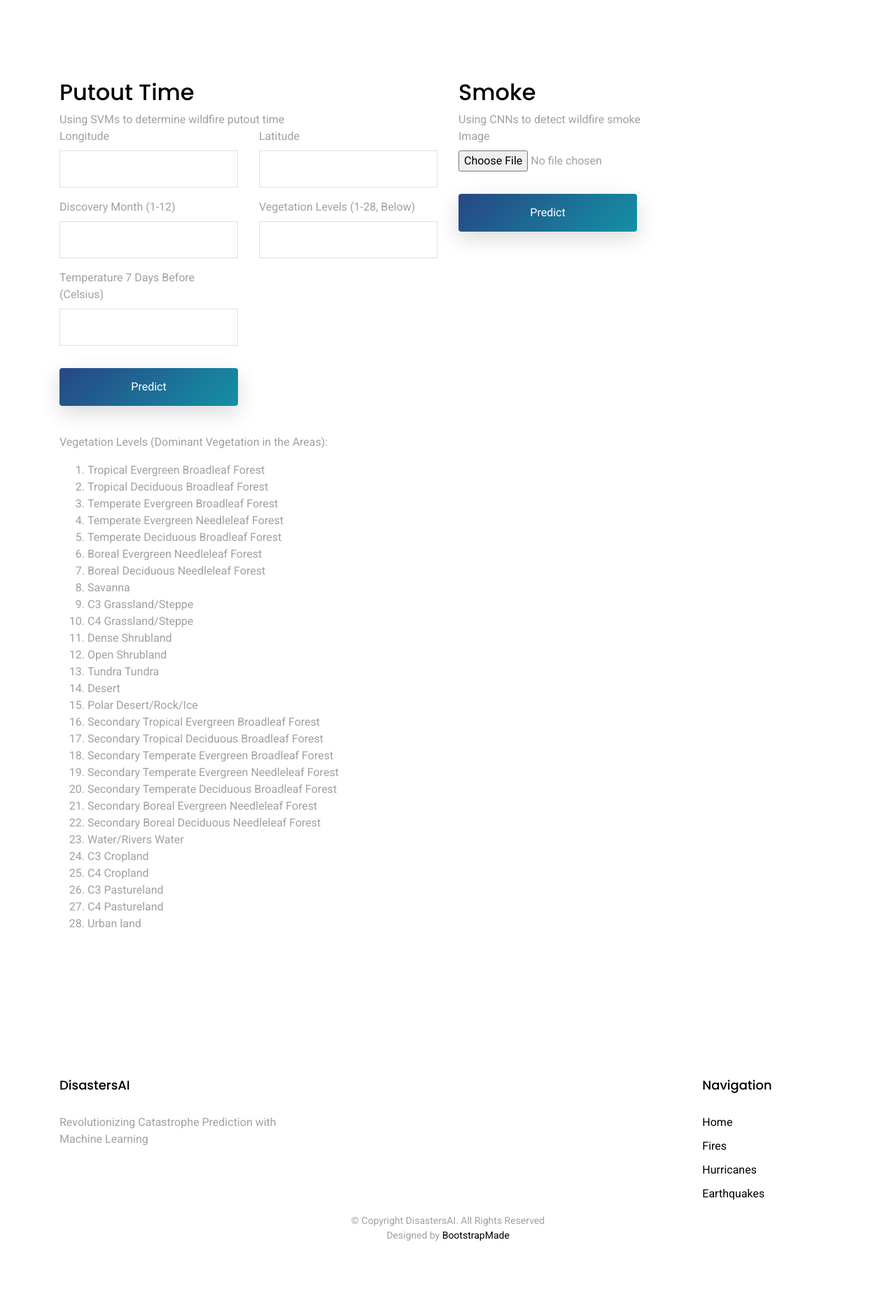
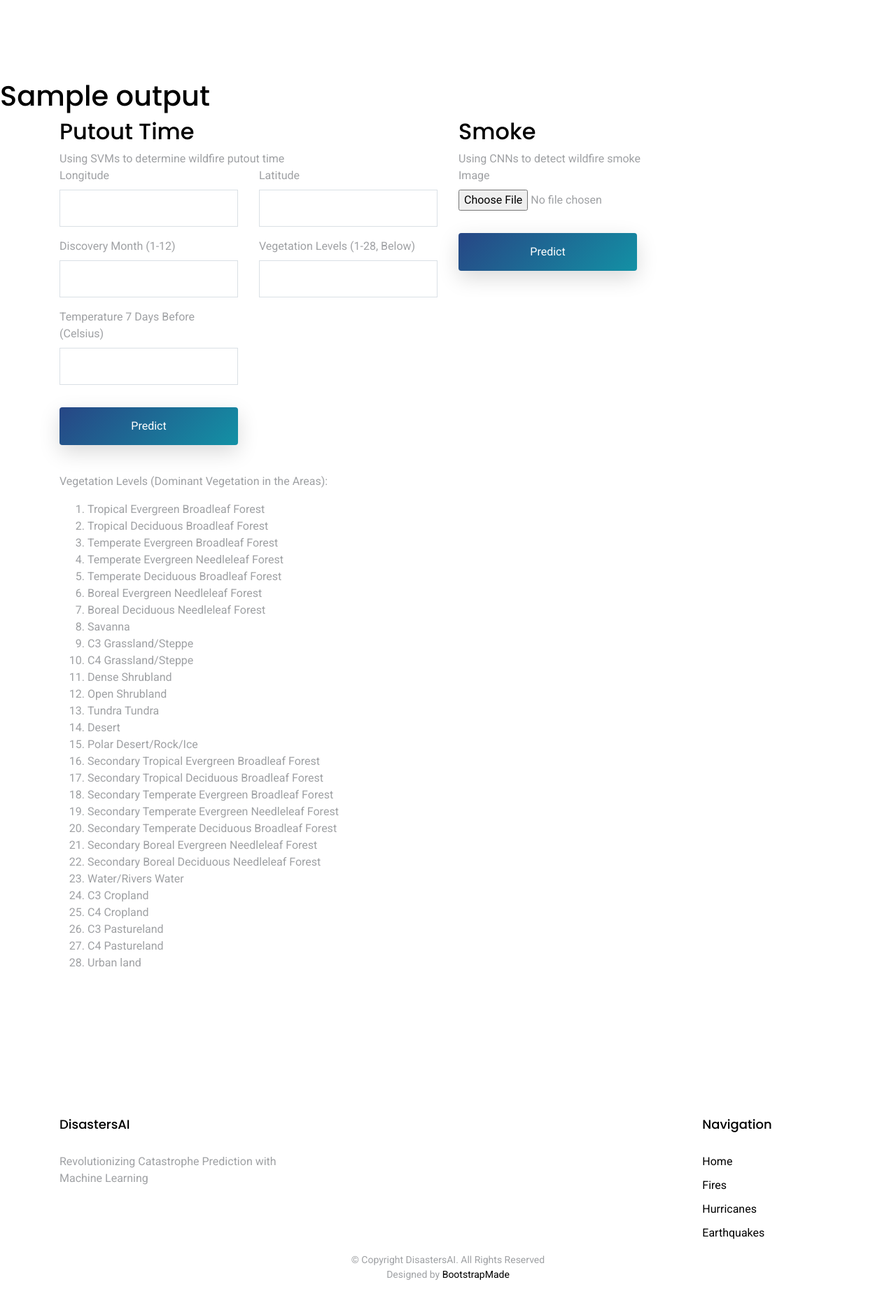
Before and after one commit to TeamDeltaHacks/DisastersAI, a Flask app: template templates/fires.html in a window 1280 px wide. Shown: the part 479-2351 px from the top of the page at 70% size. Before the commit the page ends 2252 px from the top, so only its background shows below. Run offline with Flask 2, Linux system fonts and the light colour scheme; the template is opened without the code that fills it: most values are stand-ins (such as "Sample title", 1, 10 or a date in 2020); some libraries are stand-ins or nearby versions.

Commit message:
Add files via upload

```diff
--- a/templates/earthquakes.html
+++ b/templates/earthquakes.html
@@ -24,7 +24,7 @@
   <link href="./static/assets/vendor/owl.carousel/assets/owl.carousel.min.css" rel="stylesheet">
 
   <!-- Template Main CSS File -->
-  <link href="./static/assets/css/style.css?v=2" rel="stylesheet">
+  <link href="./static/assets/css/style.css?v=5" rel="stylesheet">
 
   <!-- =======================================================
   * Template Name: SoftLand - v2.2.0
@@ -115,6 +115,9 @@
     </section>
 
     <section class="section">
+	  {% if output != "" %}
+	    <h1 class="output">{{output}}</h1>
+	  {% endif %}
       <div class="container">
 		<div class="row">
 		  <style>
--- a/templates/fires.html
+++ b/templates/fires.html
@@ -24,7 +24,7 @@
   <link href="./static/assets/vendor/owl.carousel/assets/owl.carousel.min.css" rel="stylesheet">
 
   <!-- Template Main CSS File -->
-  <link href="./static/assets/css/style.css?v=2" rel="stylesheet">
+  <link href="./static/assets/css/style.css?v=5" rel="stylesheet">
 
   <!-- =======================================================
   * Template Name: SoftLand - v2.2.0
@@ -115,6 +115,9 @@
     </section>
 
     <section class="section">
+	  {% if output != "" %}
+	    <h1 class="output">{{output}}</h1>
+	  {% endif %}
       <div class="container">
 		<div class="row">
 		  <style>
--- a/templates/hurricanes.html
+++ b/templates/hurricanes.html
@@ -24,7 +24,7 @@
   <link href="./static/assets/vendor/owl.carousel/assets/owl.carousel.min.css" rel="stylesheet">
 
   <!-- Template Main CSS File -->
-  <link href="./static/assets/css/style.css?v=2" rel="stylesheet">
+  <link href="./static/assets/css/style.css?v=5" rel="stylesheet">
 
   <!-- =======================================================
   * Template Name: SoftLand - v2.2.0
@@ -115,6 +115,9 @@
     </section>
 
     <section class="section">
+	  {% if output != "" %}
+	    <h1 class="output">{{output}}</h1>
+	  {% endif %}
       <div class="container">
 		<div class="row">
 		  <style>
```
